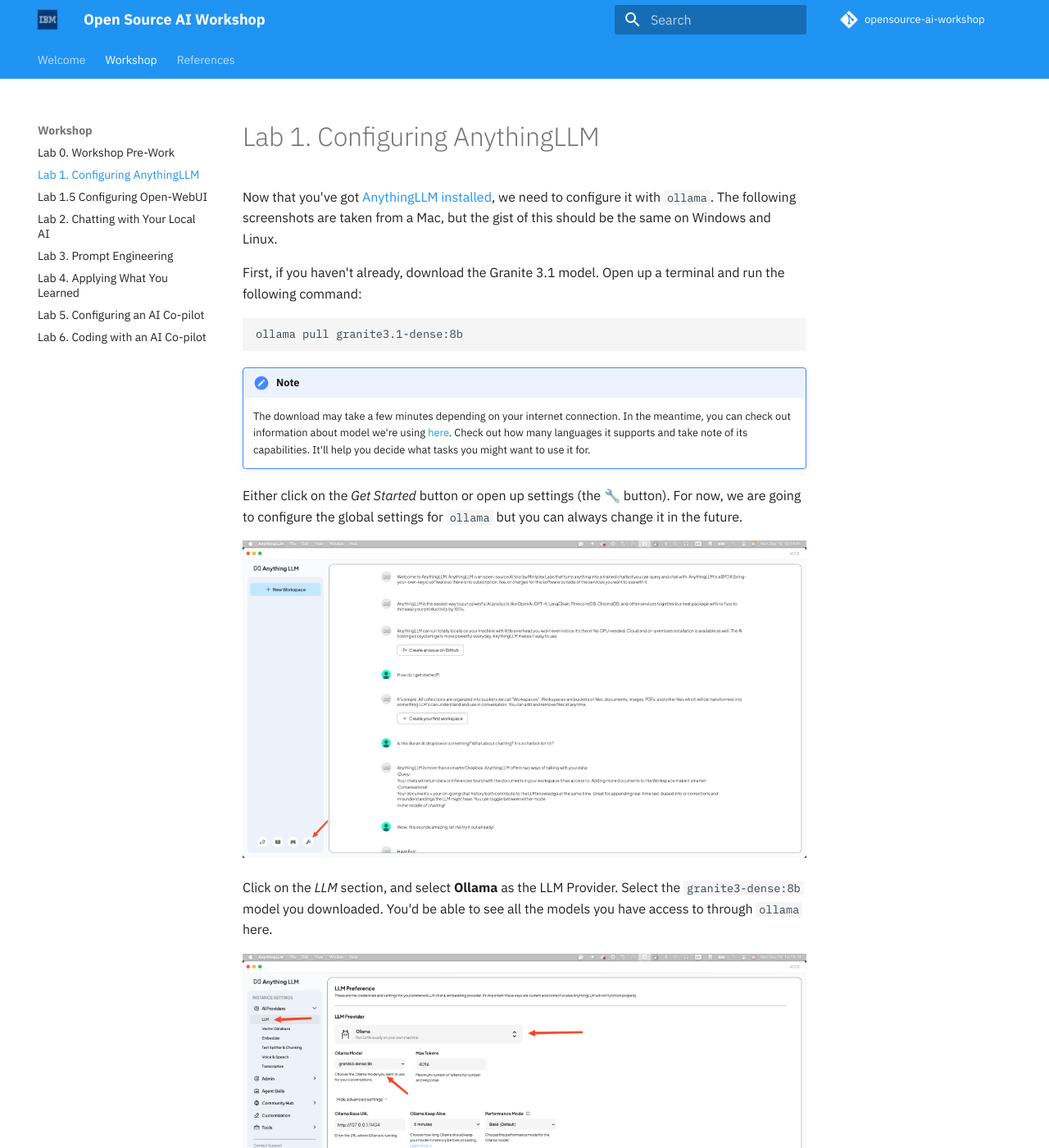
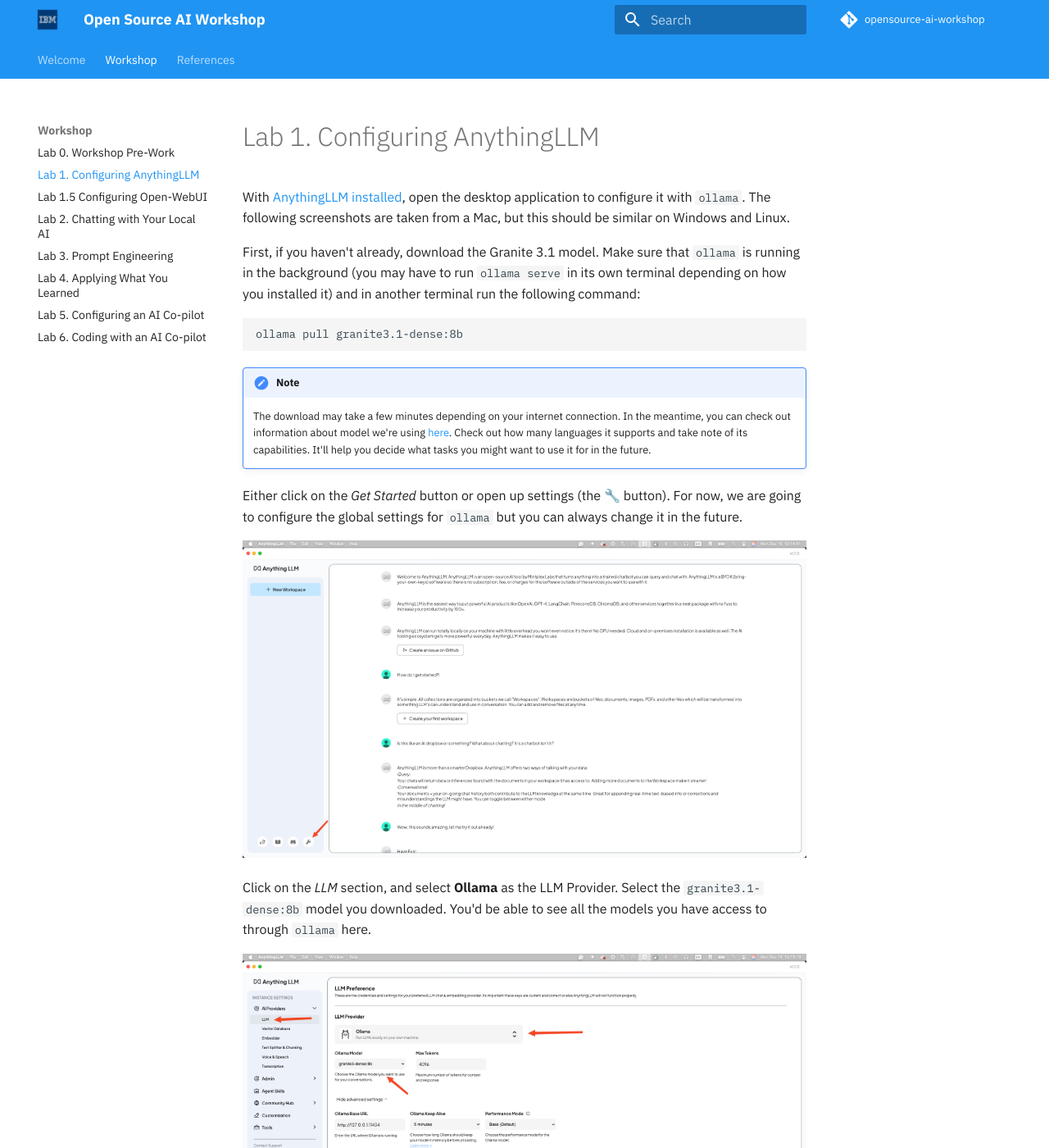
Before and after one commit to IBM/opensource-ai-workshop, an MkDocs documentation site: the page built from docs/lab-1/README.md, in a window 1280 px wide and 1400 px high. Shown: the whole window at 82% size. Built offline with MkDocs 1.6.1 and Material for MkDocs 9.7.7, drawn with Linux system fonts in a browser that asks for light colours; comment, search, counter and statistics services are not loaded.

Commit message:
Some fixups
Signed-off-by: Rafael Vasquez <rafvasq21@gmail.com>

````diff
--- a/docs/lab-1/README.md
+++ b/docs/lab-1/README.md
@@ -4,22 +4,22 @@
 logo: images/ibm-blue-background.png
 ---
 
-Now that you've got [AnythingLLM installed](../pre-work/README.md#anythingllm), we need to configure it with `ollama`. The following screenshots are taken from a Mac, but the gist of this should be the same on Windows and Linux.
+With [AnythingLLM installed](../pre-work/README.md#anythingllm), open the desktop application to configure it with `ollama`. The following screenshots are taken from a Mac, but this should be similar on Windows and Linux.
 
-First, if you haven't already, download the Granite 3.1 model. Open up a terminal and run the following command:
+First, if you haven't already, download the Granite 3.1 model. Make sure that `ollama` is running in the background (you may have to run `ollama serve` in its own terminal depending on how you installed it) and in another terminal run the following command:
 
 ```bash
 ollama pull granite3.1-dense:8b
 ```
 
 !!! note
-    The download may take a few minutes depending on your internet connection. In the meantime, you can check out information about model we're using [here](https://ollama.com/library/granite3.1-dense). Check out how many languages it supports and take note of its capabilities. It'll help you decide what tasks you might want to use it for.
+    The download may take a few minutes depending on your internet connection. In the meantime, you can check out information about model we're using [here](https://ollama.com/library/granite3.1-dense). Check out how many languages it supports and take note of its capabilities. It'll help you decide what tasks you might want to use it for in the future.
 
 Either click on the *Get Started* button or open up settings (the 🔧 button). For now, we are going to configure the global settings for `ollama` but you can always change it in the future.
 
 ![wrench icon](../images/anythingllm_wrench_icon.png)
 
-Click on the *LLM* section, and select **Ollama** as the LLM Provider. Select the `granite3-dense:8b` model you downloaded. You'd be able to see all the models you have access to through `ollama` here.
+Click on the *LLM* section, and select **Ollama** as the LLM Provider. Select the `granite3.1-dense:8b` model you downloaded. You'd be able to see all the models you have access to through `ollama` here.
 
 ![llm configuration](../images/anythingllm_llm_config.png)
 
````
Also changed, not shown: docs/lab-7/README.md (+1 -1 lines), docs/pre-work/README.md (+5 -5 lines).
